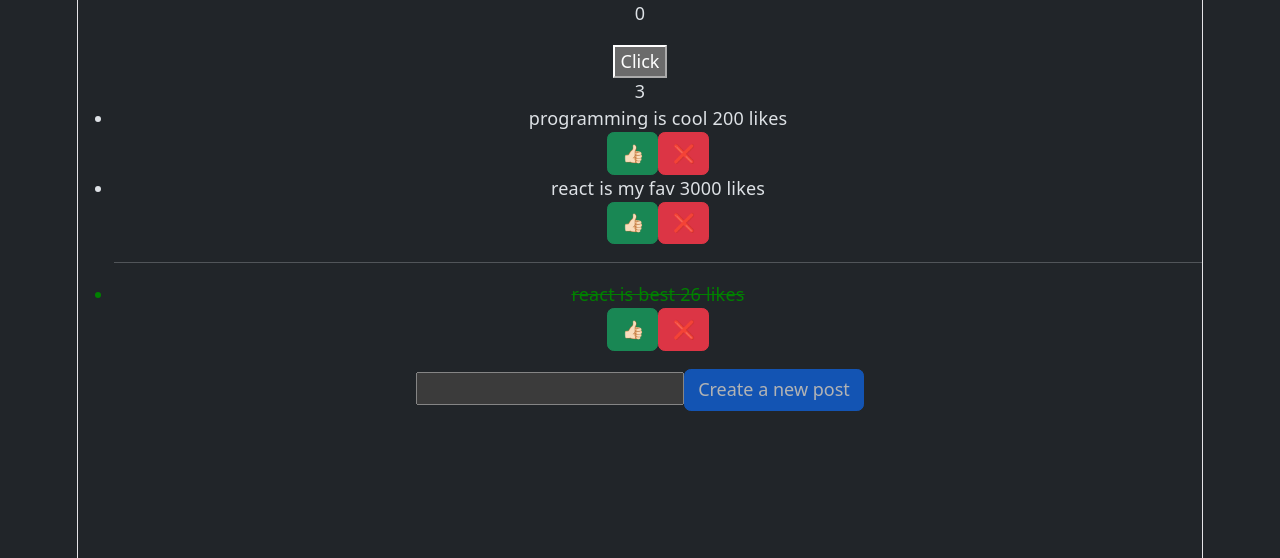
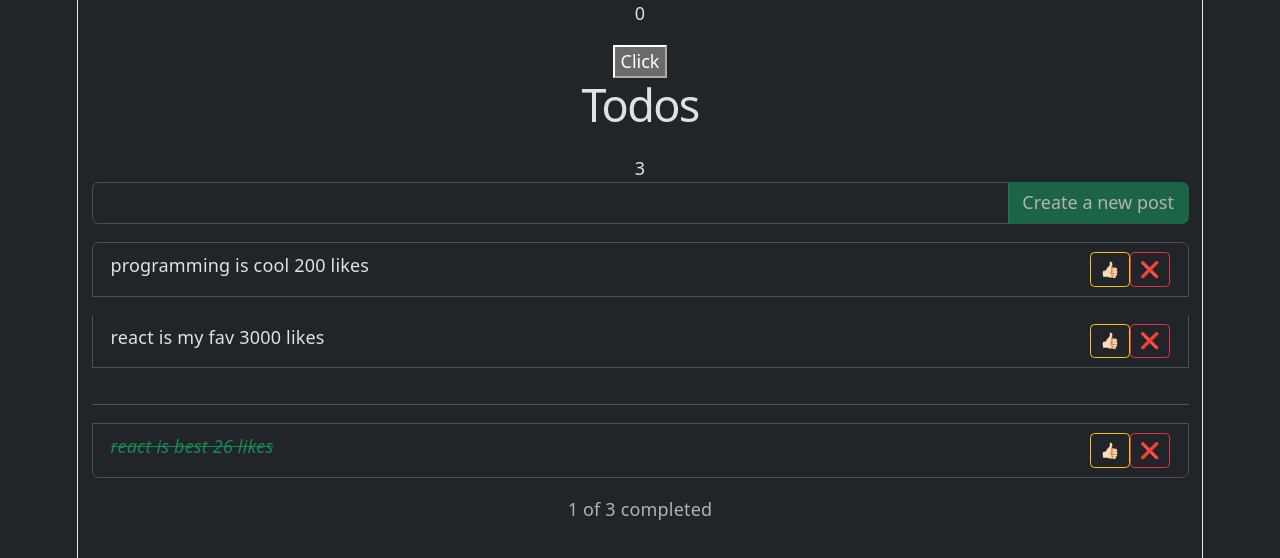
Before and after one commit to Petrasoderstrom1612/repetition, a React (Vite) app in the folder 03/: page / in a window 1280 px wide. Shown: the top 558 px of the page. Built offline with nearby package versions, Linux system fonts and the light colour scheme.

Commit message:
e.stopPropagation is placed on children so the parent's function does not take over

```diff
--- a/03/index.html
+++ b/03/index.html
@@ -2,7 +2,7 @@
 <html lang="en" data-bs-theme="dark">
   <head>
     <meta charset="UTF-8" />
-    <link rel="icon" type="image/svg+xml" href="/favicon.svg" />
+    <link rel="icon" href="https://fav.farm/🖥" />
     <meta name="viewport" content="width=device-width, initial-scale=1.0" />
     <title>03</title>
   </head>
--- a/03/src/App.tsx
+++ b/03/src/App.tsx
@@ -1,15 +1,13 @@
 import { useState } from 'react'
-import './App.css'
+import './assets/app.scss'
+import Button from 'react-bootstrap/Button'
 import Counter from './components/Counter'
 import Clicker from './components/Clicker'
 import AddNewTodoForm from './components/AddNewTodoForm'
+import Container from 'react-bootstrap/Container' //it is recommended to use this way of import with the /Component at the end - saver so Bootstrap works in all browsers
+import ListGroup from 'react-bootstrap/ListGroup'
+import type {Post} from "./types/Todo.types" // do not forget type!!! (you can also have { type X, Y Z}) if you want to group them
 
-interface Post {
-id: number,
-title: string,
-likes: number,
-done?: boolean
-}
 
 function App() {
   const [posts, setPosts] = useState<Post[]>([
@@ -24,7 +22,8 @@ function App() {
     setPosts(posts.map(p => p.id === postId ? {...p, likes: p.likes + 1 } : p)) //returns ternary
   }
 
-  const removeLike = (postId: number) => {
+  const removePost = (postId: number) => {
+    console.log(postId)
     setPosts(posts.filter(p => p.id !== postId)) //returns whatever is truthy
   }
 
@@ -35,37 +34,53 @@ function App() {
   }
 
   const handleStateSetters = () => {
-    setPosts([...posts, {id: Math.max(...posts.map(p => p.id)) + 1, title: postTitle, likes: 0}])
+    setPosts([...posts, {id: Math.max(0,...posts.map(p => p.id)) + 1, title: postTitle, likes: 0}]) //!do not forget 0 if no posts!!!! so it does not add infinity
 
     setPostTitle("")
     setCounter(posts.length)
   }
 
+//   const doneCount = posts.reduce((count, post) => {
+//   if (post.done) {
+//     return count + 1;
+//   }
+//   return count;
+//   }, 0);
+
   return (
-    <>
+    <Container>
     <Clicker/>
+    <h1>Todos</h1>
     <Counter count={counter}/>
+    <AddNewTodoForm postTitle={postTitle} handleStateSetters={handleStateSetters} setPostTitle={setPostTitle}/>
+
   {posts.length > 0 ?
-    (  <ul>
+    (
+      <>
+      <ListGroup className="todolist mb-3">
         {posts.filter(post => !post.done).map(post =>
         <>
-        <li className={post.done ? "done" : ""} onClick={() => changeDone(post)}>{post.title} {post.likes} likes</li>
-        <button className="btn btn-success" onClick={() => handleLike(post.id)}>👍🏻</button>
-        <button className="btn btn-danger" onClick={() => removeLike(post.id)}>❌</button>
+        <ListGroup.Item key={post.id} className={`${post.done ? "completed" : ""} mb-3`} onClick={() => changeDone(post)}><span className="todo-title">{post.title} {post.likes} likes</span>
+        <div>
+          <Button size="sm" variant="outline-warning" onClick={(e) => {e.stopPropagation(); handleLike(post.id)}}>👍🏻</Button>
+          <Button size="sm" variant="outline-danger" onClick={(e) => {e.stopPropagation(); removePost(post.id)}}>❌</Button>
+        </div>
+        </ListGroup.Item>
         </> )}
         <hr/>
         {posts.filter(post => post.done).map(post => <>
-        <li key={post.id} className={post.done ? "done" : ""} onClick={() => changeDone(post)}>{post.title} {post.likes} likes</li>
-        <button className="btn btn-success" onClick={() => handleLike(post.id)}>👍🏻</button>
-        <button className="btn btn-danger" onClick={() => removeLike(post.id)}>❌</button>
+        <ListGroup.Item key={post.id} className={post.done ? "completed" : ""} onClick={() => changeDone(post)}><span className="todo-title">{post.title} {post.likes} likes</span>
+        <div>
+          <Button size="sm" variant="outline-warning" onClick={(e) => {e.stopPropagation(); handleLike(post.id)}}>👍🏻</Button>
+          <Button size="sm" variant="outline-danger" onClick={(e) => {e.stopPropagation(); removePost(post.id)}}>❌</Button>
+        </div>
+        </ListGroup.Item>
         </>)}
-
-        </ul>
+        </ListGroup>
+        {<p className="text-muted"> {posts.reduce((count, post) => count + (post.done ? 1 : 0), 0)} of {posts.length} completed</p>}
+        </>
     ) : <p>No posts...</p>}
-
-
-    <AddNewTodoForm postTitle={postTitle} handleStateSetters={handleStateSetters} setPostTitle={setPostTitle}/>
-  </>
+  </Container>
   )
 }
 
--- a/03/src/assets/app.scss
+++ b/03/src/assets/app.scss
@@ -1,6 +1,19 @@
-@import "bootstrap/scss/bootstrap"
+@import "bootstrap/scss/bootstrap";
 
-// .done{
-//     text-decoration: line-through;
-//     color: green;
-// }
+h1, h2, h3, h4, h5, h6 {
+    margin-bottom: 0.5em;
+}
+
+.todolist {
+    .list-group-item{
+        display: flex;
+        justify-content: space-between;
+    &.completed {
+        .todo-title {
+            color: $success;
+            font-style: italic;
+            text-decoration: line-through;
+        }
+    }
+    }
+}
--- a/03/src/components/AddNewTodoForm.tsx
+++ b/03/src/components/AddNewTodoForm.tsx
@@ -1,4 +1,7 @@
 import React from 'react'
+import Button from 'react-bootstrap/Button'
+import Form from 'react-bootstrap/Form'
+import InputGroup from 'react-bootstrap/InputGroup'
 
 interface AddNewTodoFormProps {
     postTitle: string;
@@ -15,16 +18,19 @@ const AddNewTodoForm: React.FC<AddNewTodoFormProps> = ({postTitle, handleStateSe
   }
 
   return (
-    <form onSubmit={(e) => handleForm(e)}>
-      <input
+    <Form onSubmit={(e) => handleForm(e)}  className="mb-3" >
+      <InputGroup>
+      <Form.Control
             aria-label="create a new post"
             minLength={2}
             value={postTitle}
             onChange={(e) => setPostTitle(e.target.value)}
+            required
         />
         {postTitle.length < 3 && postTitle.length > 1 && <p>Too short text...</p>}
-      <button type="submit" className="btn btn-primary" disabled={postTitle.length < 3}>Create a new post</button>
-    </form>
+        <Button variant="success" type="submit" className="btn btn-primary" disabled={postTitle.length < 3}>Create a new post</Button>
+      </InputGroup>
+    </Form>
   )
 }
 
--- /dev/null
+++ b/03/src/types/Todo.types.ts
@@ -0,0 +1,6 @@
+export interface Post {
+id: number,
+title: string,
+likes: number,
+done?: boolean
+}
```
Lines whose indentation alone changed are shown as unchanged.
